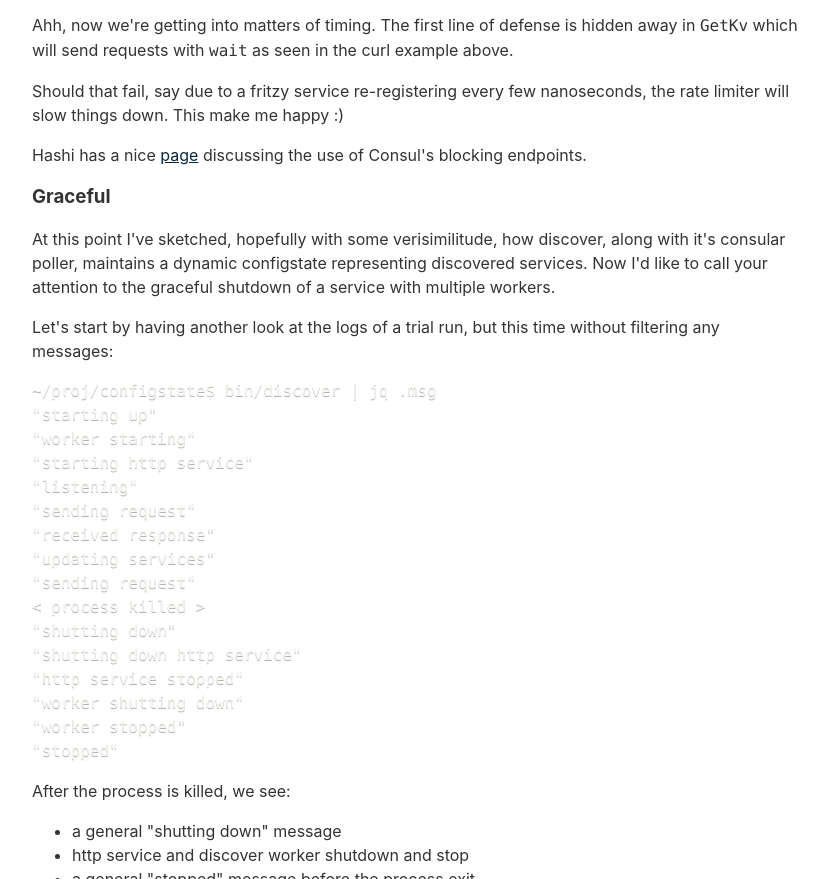
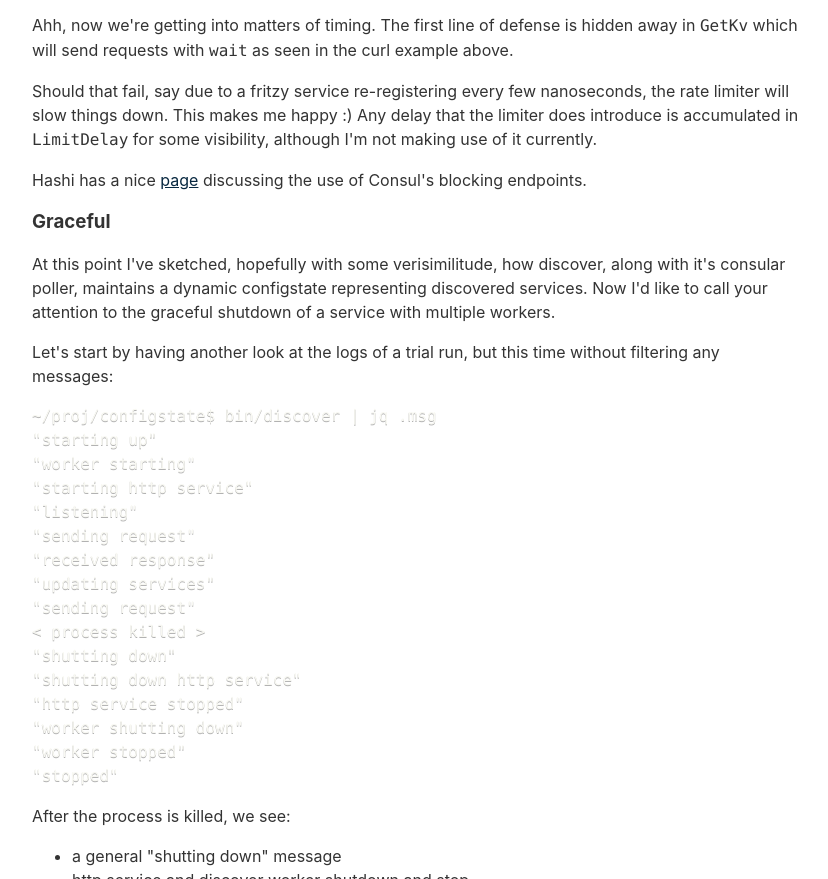
Before and after one commit to clarktrimble/ba-blog, an Eleventy site: page content/blog/configstate/index.md in a window 1280 px wide. Shown: the part 7179-8058 px from the top of the page, without its empty margins (224-1052 px from the left). Built offline with nearby package versions, Linux system fonts and the light colour scheme; Eleventy itself is replaced by a stand-in of ours; some packages are replaced by stand-ins of ours; code samples lack their colours; files that its build step writes are made by us from their sources; files whose address does not match are found by name.

Commit message:
configstate mini-tweak

```diff
--- a/content/blog/configstate/index.md
+++ b/content/blog/configstate/index.md
@@ -330,7 +330,8 @@ Ahh, now we're getting into matters of timing.
 The first line of defense is hidden away in `GetKv` which will send requests with `wait` as seen in the curl example above.
 
 Should that fail, say due to a fritzy service re-registering every few nanoseconds, the rate limiter will slow things down.
-This make me happy :)
+This makes me happy :)
+Any delay that the limiter does introduce is accumulated in `LimitDelay` for some visibility, although I'm not making use of it currently.
 
 Hashi has a nice [page](https://developer.hashicorp.com/consul/api-docs/features/blocking) discussing the use of Consul's blocking endpoints.
 
```
